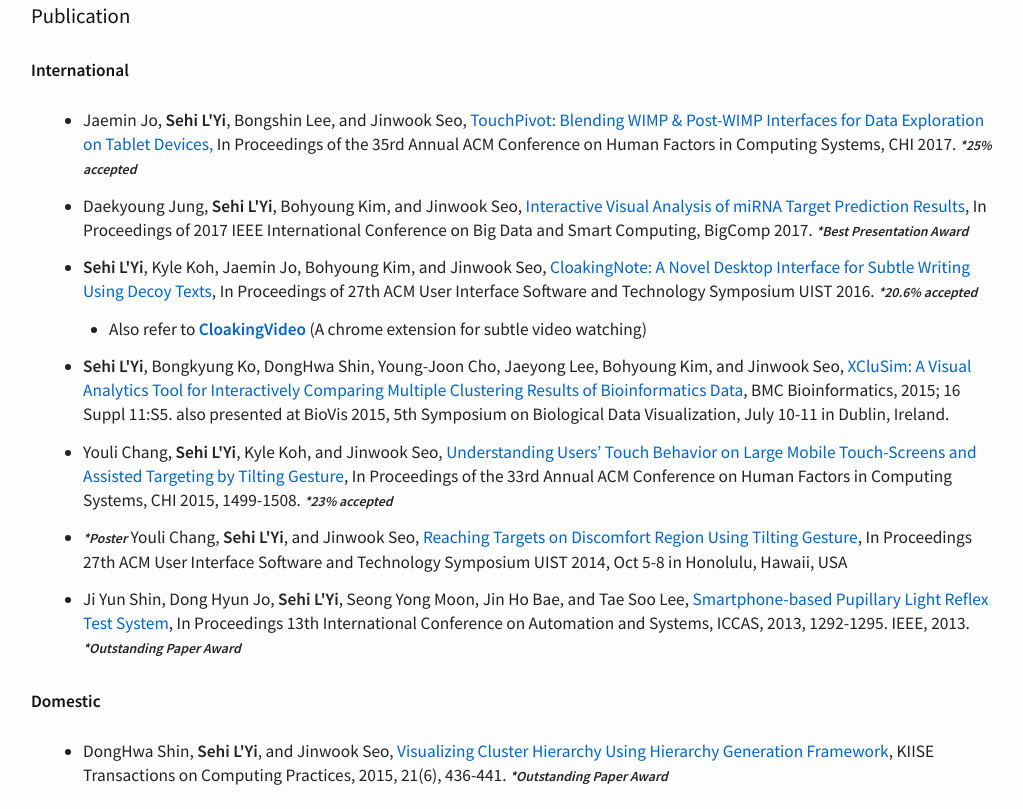
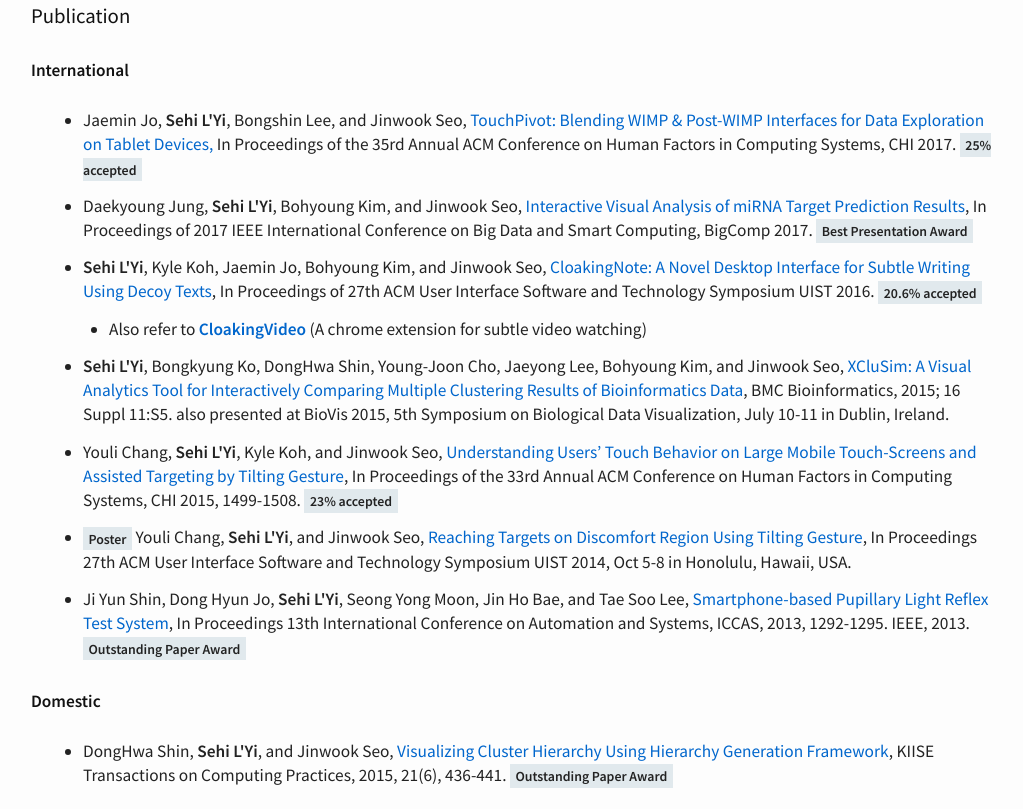
Before and after one commit to sehilyi/CV, a plain HTML site: page index.html in a window 1280 px wide. Shown: the part 1031-1840 px from the top of the page, without its empty margins (97-1120 px from the left). Drawn offline with Linux system fonts and the light colour scheme.

Commit message:
code css changed

```diff
--- a/css/style.css
+++ b/css/style.css
@@ -153,13 +153,9 @@
 
 code {
     font-family: 'Source Sans Pro', sans-serif;
-    font-style: italic;
+    font-style: normal;
     font-weight: bold;
-    /*color: #06c;*/
     font-size: 80%;
-}
-
-p > code {
     padding: 0.2em 0.4em;
     background: #e1e9ed;
 }
--- a/index.html
+++ b/index.html
@@ -59,22 +59,22 @@
   <h4>Publication</h4>
   <h5>International</h5>
   <ul>
-    <li>Jaemin Jo, <strong>Sehi L&#39;Yi</strong>, Bongshin Lee, and Jinwook Seo, <em>TouchPivot: Blending WIMP & Post-WIMP Interfaces for Data Exploration on Tablet Devices,</em> In Proceedings of the 35rd Annual ACM Conference on Human Factors in Computing Systems, CHI 2017. <code>*25% accepted</code></li>
-    <li>Daekyoung Jung, <strong>Sehi L&#39;Yi</strong>, Bohyoung Kim, and Jinwook Seo,&nbsp;<em>Interactive Visual Analysis of miRNA Target Prediction Results</em>,&nbsp;In Proceedings of 2017 IEEE International Conference on Big Data and Smart Computing,&nbsp;BigComp 2017. <code>*Best Presentation Award</code></li>
-    <li><strong>Sehi L&#39;Yi</strong>, Kyle Koh, Jaemin Jo,&nbsp;Bohyoung Kim, and Jinwook Seo,&nbsp;<em>CloakingNote: A Novel Desktop Interface for Subtle Writing Using Decoy Texts</em>,&nbsp;In Proceedings of 27th ACM User Interface Software and Technology Symposium&nbsp;UIST 2016. <code>*20.6% accepted</code>
+    <li>Jaemin Jo, <strong>Sehi L&#39;Yi</strong>, Bongshin Lee, and Jinwook Seo, <em>TouchPivot: Blending WIMP & Post-WIMP Interfaces for Data Exploration on Tablet Devices,</em> In Proceedings of the 35rd Annual ACM Conference on Human Factors in Computing Systems, CHI 2017. <code>25% accepted</code></li>
+    <li>Daekyoung Jung, <strong>Sehi L&#39;Yi</strong>, Bohyoung Kim, and Jinwook Seo,&nbsp;<em>Interactive Visual Analysis of miRNA Target Prediction Results</em>,&nbsp;In Proceedings of 2017 IEEE International Conference on Big Data and Smart Computing,&nbsp;BigComp 2017. <code>Best Presentation Award</code></li>
+    <li><strong>Sehi L&#39;Yi</strong>, Kyle Koh, Jaemin Jo,&nbsp;Bohyoung Kim, and Jinwook Seo,&nbsp;<em>CloakingNote: A Novel Desktop Interface for Subtle Writing Using Decoy Texts</em>,&nbsp;In Proceedings of 27th ACM User Interface Software and Technology Symposium&nbsp;UIST 2016. <code>20.6% accepted</code>
       <ul>
         <li>Also refer to <a href='https://chrome.google.com/webstore/detail/cloakingvideo/eledmaedpclngopnlgnacehkpkpfpbcj'>CloakingVideo</a>  (A chrome extension for subtle video watching)</li>
       </ul>
 
     </li>
     <li><strong>Sehi L&#39;Yi</strong>, Bongkyung Ko, DongHwa Shin, Young-Joon Cho, Jaeyong Lee, Bohyoung Kim, and Jinwook Seo,&nbsp;<em>XCluSim: A Visual Analytics Tool for Interactively Comparing Multiple Clustering Results of Bioinformatics Data</em>,&nbsp;BMC Bioinformatics, 2015; 16 Suppl 11:S5. also presented at&nbsp;BioVis 2015, 5th Symposium on Biological Data Visualization, July 10-11 in Dublin, Ireland.</li>
-    <li>Youli Chang,&nbsp;<strong>Sehi L&#39;Yi</strong>, Kyle Koh, and Jinwook Seo,&nbsp;<em>Understanding Users’ Touch Behavior on Large Mobile Touch-Screens and Assisted Targeting by Tilting Gesture</em>, In Proceedings of the 33rd Annual ACM Conference on Human Factors in Computing Systems,&nbsp;CHI 2015, 1499-1508. <code>*23% accepted</code></li>
-    <li><code>*Poster</code> Youli Chang,&nbsp;<strong>Sehi L&#39;Yi</strong>, and Jinwook Seo,&nbsp;<em>Reaching Targets on Discomfort Region Using Tilting Gesture</em>, In Proceedings 27th ACM User Interface Software and Technology Symposium&nbsp;UIST 2014, Oct 5-8 in Honolulu, Hawaii, USA</li>
-    <li>Ji Yun Shin, Dong Hyun Jo,&nbsp;<strong>Sehi L&#39;Yi</strong>, Seong Yong Moon, Jin Ho Bae, and Tae Soo Lee,&nbsp;<em>Smartphone-based Pupillary Light Reflex Test System</em>,&nbsp;In Proceedings 13th International Conference on&nbsp;Automation and Systems,&nbsp;ICCAS,&nbsp;2013,&nbsp;1292-1295. IEEE, 2013. <code>*Outstanding Paper Award</code></li>
+    <li>Youli Chang,&nbsp;<strong>Sehi L&#39;Yi</strong>, Kyle Koh, and Jinwook Seo,&nbsp;<em>Understanding Users’ Touch Behavior on Large Mobile Touch-Screens and Assisted Targeting by Tilting Gesture</em>, In Proceedings of the 33rd Annual ACM Conference on Human Factors in Computing Systems,&nbsp;CHI 2015, 1499-1508. <code>23% accepted</code></li>
+    <li><code>Poster</code> Youli Chang,&nbsp;<strong>Sehi L&#39;Yi</strong>, and Jinwook Seo,&nbsp;<em>Reaching Targets on Discomfort Region Using Tilting Gesture</em>, In Proceedings 27th ACM User Interface Software and Technology Symposium&nbsp;UIST 2014, Oct 5-8 in Honolulu, Hawaii, USA.</li>
+    <li>Ji Yun Shin, Dong Hyun Jo,&nbsp;<strong>Sehi L&#39;Yi</strong>, Seong Yong Moon, Jin Ho Bae, and Tae Soo Lee,&nbsp;<em>Smartphone-based Pupillary Light Reflex Test System</em>,&nbsp;In Proceedings 13th International Conference on&nbsp;Automation and Systems,&nbsp;ICCAS,&nbsp;2013,&nbsp;1292-1295. IEEE, 2013. <code>Outstanding Paper Award</code></li>
   </ul>
   <h5>Domestic</h5>
   <ul>
-    <li>DongHwa Shin,&nbsp;<strong>Sehi L&#39;Yi</strong>, and Jinwook Seo,&nbsp;<em>Visualizing Cluster Hierarchy Using Hierarchy Generation Framework</em>,&nbsp;KIISE Transactions on Computing Practices,&nbsp;2015,&nbsp;21(6), 436-441.&nbsp;<code>*Outstanding Paper Award</code></li>
+    <li>DongHwa Shin,&nbsp;<strong>Sehi L&#39;Yi</strong>, and Jinwook Seo,&nbsp;<em>Visualizing Cluster Hierarchy Using Hierarchy Generation Framework</em>,&nbsp;KIISE Transactions on Computing Practices,&nbsp;2015,&nbsp;21(6), 436-441.&nbsp;<code>Outstanding Paper Award</code></li>
   </ul>
   <h4>Service &amp; Work Experience</h4>
   <ul>
```
